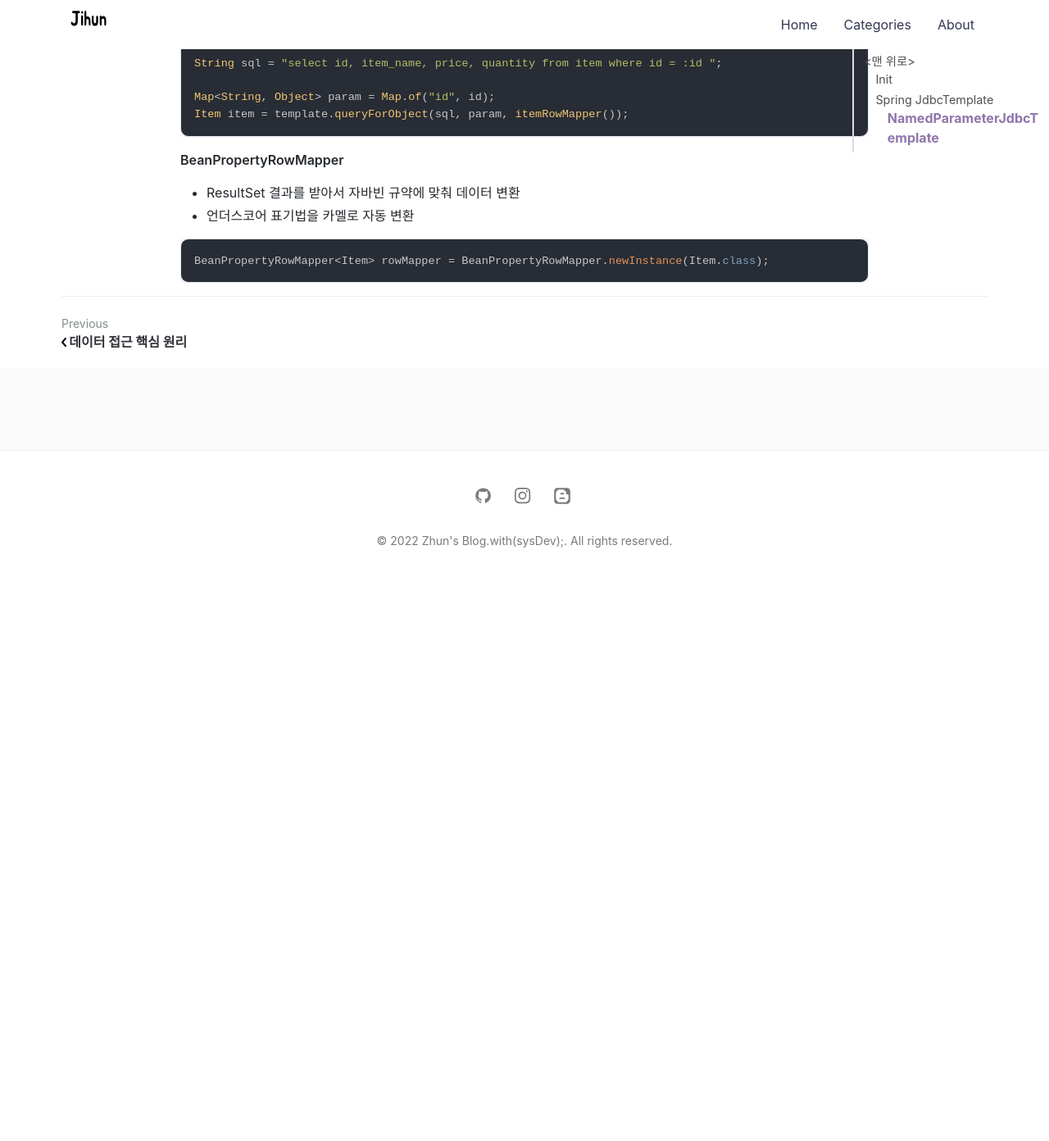
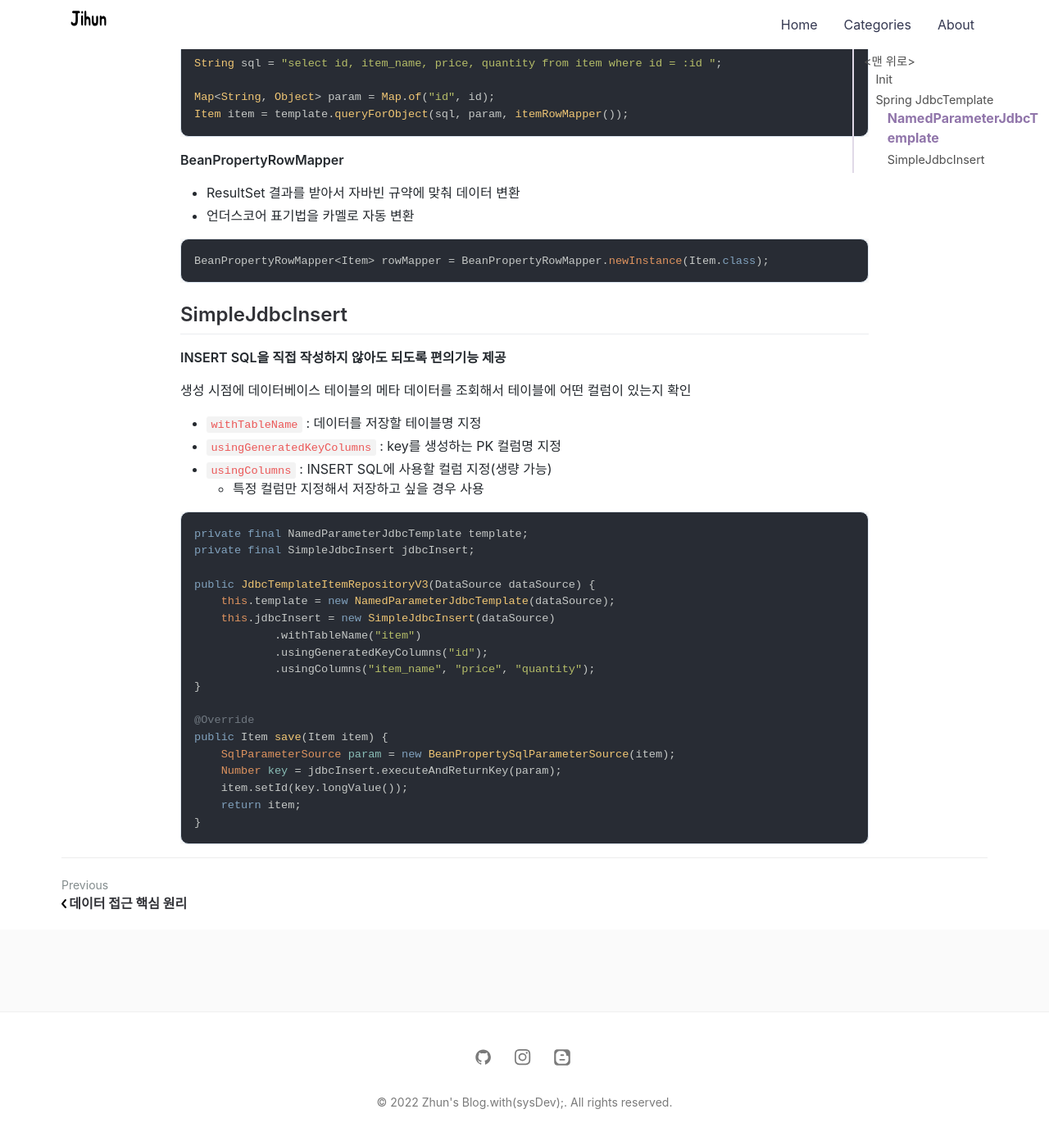
Before and after one commit to jihunparkme/jihunparkme.github.io, a Jekyll site: the page built from _posts/2022-08-08-Spring-DB-Part2.md, in a window 1280 px wide and 1400 px high, scrolled down 2960 px. Shown: the top 1392 px of the window at 82% size. Built offline with Jekyll 4.4.1, drawn with Linux system fonts in a browser that asks for light colours; nearby versions of some CDN libraries; comment, search, counter and statistics services are not loaded; before the commit the page ends 3675 px from its top, so only the background shows below that; some of the changed text lies outside the part shown.

Commit message:
[Spring JdbcTemplate] SimpleJdbcInsert

````diff
--- a/_posts/2022-08-08-Spring-DB-Part2.md
+++ b/_posts/2022-08-08-Spring-DB-Part2.md
@@ -125,3 +125,35 @@ Item item = template.queryForObject(sql, param, itemRowMapper());
 ```java
 BeanPropertyRowMapper<Item> rowMapper = BeanPropertyRowMapper.newInstance(Item.class);
 ```
+
+## SimpleJdbcInsert
+
+**INSERT SQL을 직접 작성하지 않아도 되도록 편의기능 제공**
+
+생성 시점에 데이터베이스 테이블의 메타 데이터를 조회해서 테이블에 어떤 컬럼이 있는지 확인
+
+- `withTableName` : 데이터를 저장할 테이블명 지정
+- `usingGeneratedKeyColumns` : key를 생성하는 PK 컬럼명 지정
+- `usingColumns` : INSERT SQL에 사용할 컬럼 지정(생량 가능)
+  - 특정 컬럼만 지정해서 저장하고 싶을 경우 사용
+
+```java
+private final NamedParameterJdbcTemplate template;
+private final SimpleJdbcInsert jdbcInsert;
+
+public JdbcTemplateItemRepositoryV3(DataSource dataSource) {
+    this.template = new NamedParameterJdbcTemplate(dataSource);
+    this.jdbcInsert = new SimpleJdbcInsert(dataSource)
+            .withTableName("item")
+            .usingGeneratedKeyColumns("id");
+            .usingColumns("item_name", "price", "quantity");
+}
+
+@Override
+public Item save(Item item) {
+    SqlParameterSource param = new BeanPropertySqlParameterSource(item);
+    Number key = jdbcInsert.executeAndReturnKey(param);
+    item.setId(key.longValue());
+    return item;
+}
+```
````
